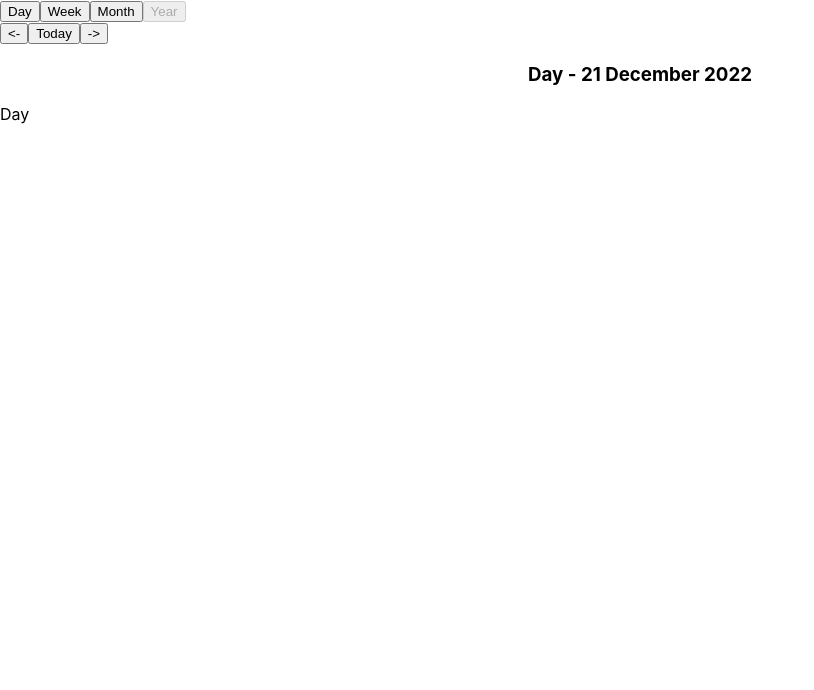
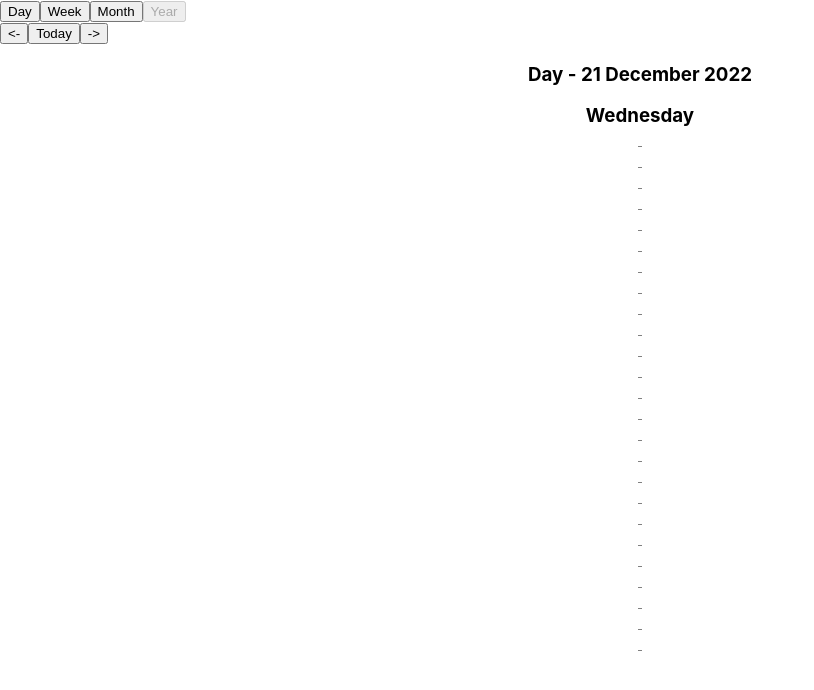
Before and after one commit to hwbrent/calendar, a React (Create React App) app: page / in a window 1280 px wide. Both pictures are taken after a click on the button "Day". Shown: the top 690 px of the page, without its empty margins (0-814 px from the left). Built offline with nearby package versions, Linux system fonts and the light colour scheme.

Commit message:
Create basic Day component

```diff
--- a/src/Calendar/Day/Day.jsx
+++ b/src/Calendar/Day/Day.jsx
@@ -1,145 +1,67 @@
-import React, { useState, useEffect, useContext} from 'react';
+import React, { useState, useEffect, useContext, useMemo } from 'react';
 import { DateContext, TimetableContext } from '../Calendar';
+import { getActivities, Weekdays } from '../misc/functions';
 
 export default function Day(props) {
     const [ date, setDate ] = useContext(DateContext);
     const timetable = useContext(TimetableContext);
 
-    return (
-        <div>
-            Day
-        </div>
-    );
-}
+    const activities = useMemo(() => getActivities(date,timetable),[date, timetable]);
 
-/*
-function DayTimetable(props) {
-    const [ date, setDate ] = useContext(DateContext);
-    const [ timetable, setTimetable ] = useContext(TimetableContext);
+    const trs = [];
+    for (let i=0; i<24; i++) {
+        const lowerBound = i;
+        const upperBound = i+1;
 
-    const activities = getActivitiesOnThisDate(timetable, date);
-    // console.log(activities);
+        const from = `${i < 10 ? 0 : ''}${i}:00`;
+        const to = `${i+1 < 10 ? 0 : ''}${i+1}:00`;
 
-    const dateString = date.toLocaleDateString('en-us', {
-        weekday: 'long',
-        year: 'numeric',
-        month: 'long',
-        day: 'numeric'
-    });
-
-    const handleClick = (event) => {
-        let tempYear = date.getFullYear();
-        let tempMonth = date.getMonth();
-        let tempDate = date.getDate();
-
-        const changed = event.target.classList[0];
-        const factor = event.target.innerText === LEFTARROW ? -1 : 1;
-
-        if (changed === 'year') {
-            tempYear += factor;
-        } else if (changed === 'month') {
-            tempMonth += factor;
-        } else if (changed === 'day') {
-            tempDate += factor;
-        }
-
-        const newDate = new Date(tempYear, tempMonth, tempDate);
-        setDate(newDate);
+        trs.push(
+            <tr className='day slot' key={i} data-from={from} data-to={to}>&nbsp;</tr>
+            // <tr className='day slot' key={i}>{lowerBound} - {upperBound}</tr>
+        );
     }
 
-    const yearRow = (
-        <LeftRightButtons
-            left={{
-                className: 'year left-button',
-                onClick: handleClick
-            }}
-            centre={{ innerText: date.getFullYear() }}
-            right={{
-                className: 'year right-button',
-                onClick: handleClick
-            }}
-        />
-    );
-    const monthRow = (
-        <LeftRightButtons
-            left={{
-                className: 'month left-button',
-                onClick: handleClick
-            }}
-            centre={{ innerText: MONTHS[date.getMonth()] }}
-            right={{
-                className: 'month right-button',
-                onClick: handleClick
-            }}
-        />
-    );
-    const dayRow = (
-        <LeftRightButtons
-            left={{
-                className: 'day left-button',
-                onClick: handleClick
-            }}
-            centre={{ innerText: date.getDate() }}
-            right={{
-                className: 'day right-button',
-                onClick: handleClick
-            }}
-        />
-    );
+    /* Add times next to <tr> borders */
+    const getTimeLabels = () => {
+        const labels = [];
 
-    const tbody = () => {
-        const trs = [];
-        for (let i = 0; i < 24; i++) {
-            const lowerBoundary = new Date(date.getTime());
-            const upperBoundary = new Date(date.getTime());
-            lowerBoundary.setUTCHours(i);
-            lowerBoundary.setUTCMinutes(0);
-            upperBoundary.setUTCHours(i+1);
-            upperBoundary.setUTCMinutes(0);
-            const tr = (
-                <tr>
-                    <td>
-                    {get_HHMM(lowerBoundary)} - {get_HHMM(upperBoundary)}
-                </td>
-                    <td>
-                        <TimeSlot
-                            lowerBoundary={lowerBoundary}
-                            upperBoundary={upperBoundary}
-                            activities={activities}/>
-                    </td>
-                </tr>
-            );
-            trs.push(tr);
+        const daySlots = document.querySelectorAll('.day.slot');
+        for (let [index, tr] of daySlots.entries()) {
+
+            const trDims = tr.getBoundingClientRect();
+            const labelStyle = {};
+
+            // Get the coordinates of the label based off the top border of the <tr>
+            labelStyle.top = `${trDims.top - 10}px`;
+            labelStyle.left = `${trDims.left - 55}px`;
+
+            const time = `${index < 10 ? 0 : ''}${index}:00`;
+            labels.push(<div className='time-label' style={labelStyle} key={index}>{time}</div>);
+
+            // Add a label adjacent to the bottom of the last <tr>
+            if (index === daySlots.length-1) {
+                const lastLabelStyle = {
+                    top: `${trDims.bottom - 10}px`,
+                    left: `${trDims.left - 55}px`
+                };
+                labels.push(<div className='time-label' style={lastLabelStyle} key={index+1}>00:00</div>);
+            }
         }
-        return trs;
+        return labels;
     }
 
-    const dayView = (
-        <table>
-            <thead>
-                <TodayButton/>
-                {yearRow}
-                {monthRow}
-                {dayRow}
-            </thead>
-            <hr/>
-            <tbody>
-                {tbody()}
-                <hr/>
-                {activities.map(val => JSON.stringify(val,0,4))}
-            </tbody>
+    const table = (
+        <table className='day'>
+            {trs}
         </table>
     );
 
     return (
-        <div className='day-timetable-grid-container'>
-            <div className='day-timetable-grid-container-item'>
-                {}
-            </div>
-            <div className='day-timetable-grid-container-item'>
-                {dayView}
-            </div>
+        <div>
+            <h3>{Weekdays[date.getDay()]}</h3>
+            {table}
+            {getTimeLabels()}
         </div>
     );
 }
-*/
--- a/src/index.css
+++ b/src/index.css
@@ -18,8 +18,22 @@ h3 {
 table {
   border-spacing: 0px;
   border-collapse: collapse; /* stop individual cell borders from doubling up */
+  margin-left: auto;
+  margin-right: auto;
 }
 
+/* ************************************************** */
+
+.day {}
+.day.slot {
+  border-top: 1px solid grey;
+  border-bottom: 1px solid grey;
+  min-width: 50%;
+}
+
+.time-label {
+  position: absolute;
+}
 /* ************************************************** */
 
 /* this is a table */
@@ -27,8 +41,6 @@ table {
   width: 75%;
   table-layout: fixed;
   overflow-wrap: break-word;
-  margin-left: auto;
-  margin-right: auto;
 }
 .month.week{
   border-color: black;
```
